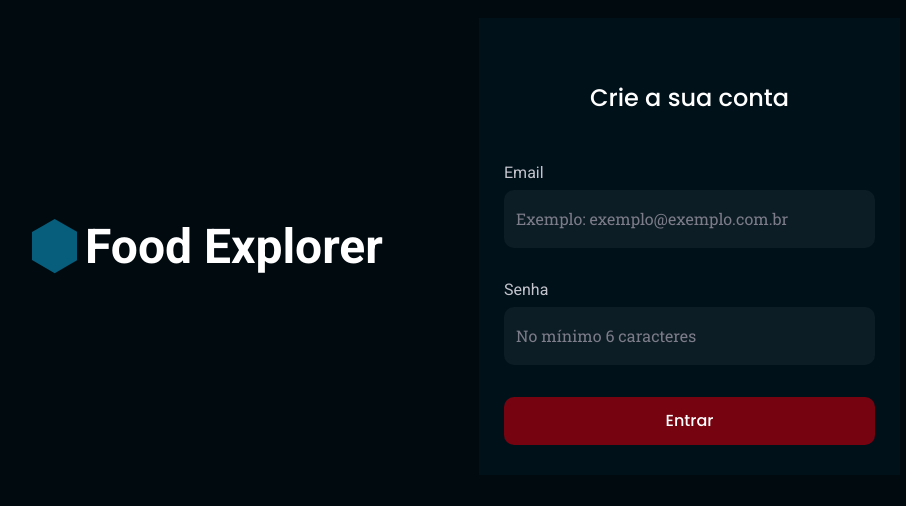
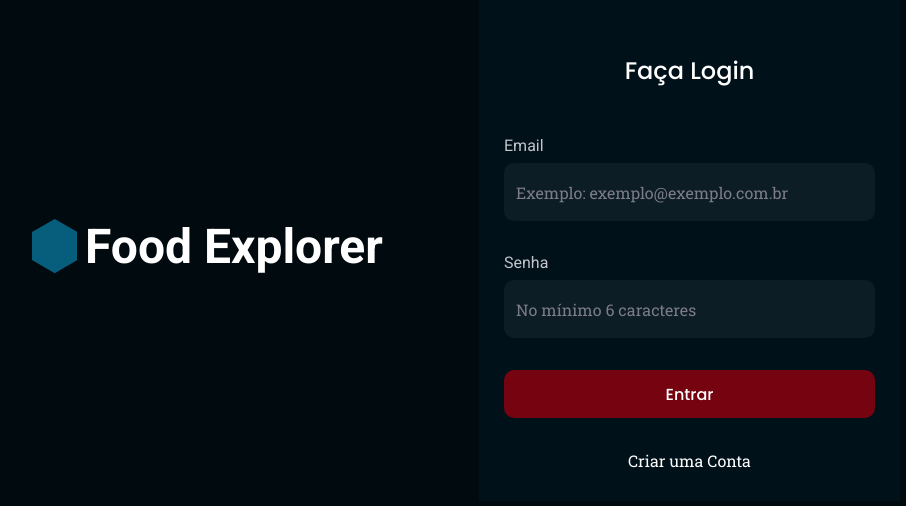
Before and after one commit to AdrielKlem/food-explorer-frontend, a React (Vite) app: page / in a window 1280 px wide. Shown: the part 154-660 px from the top of the page, without its empty margins (174-1080 px from the left). Built offline with nearby package versions, Linux system fonts and the light colour scheme.

Commit message:
add link in SignIn

```diff
--- a/src/components/Input/styles.js
+++ b/src/components/Input/styles.js
@@ -20,6 +20,8 @@ export const Container = styled.div`
         border: 0;
         border-radius: 1rem;
 
+        font-size: clamp(0.8rem, 1vw + 0.8rem, 1.6rem);
+
         &::placeholder {
             color: ${({ theme }) => theme.COLORS.LIGHT_500};
         }
--- a/src/pages/SignIn/index.jsx
+++ b/src/pages/SignIn/index.jsx
@@ -3,6 +3,8 @@ import { Container, Form } from "./styles"
 import { Logo } from "../../components/Logo"
 import { Input } from "../../components/Input"
 import { Button } from "../../components/Button"
+
+import { Link } from "react-router-dom"
 
 export function SignIn() {
   return (
@@ -10,7 +12,7 @@ export function SignIn() {
       <Logo />
 
       <Form>
-        <h2>Crie a sua conta</h2>
+        <h2>Faça Login</h2>
         <Input
           name={"Email"}
           placeholder={"Exemplo: exemplo@exemplo.com.br"}
@@ -22,6 +24,10 @@ export function SignIn() {
         <Button
           title={"Entrar"}
         />
+
+        <Link to="/">
+          Criar uma Conta
+        </Link>
       </Form>
     </Container>
   )
--- a/src/pages/SignIn/styles.js
+++ b/src/pages/SignIn/styles.js
@@ -8,8 +8,7 @@ export const Container = styled.div`
         align-items: stretch;
         flex-direction: column;
 
-        max-width: 48rem;
-        margin: 10rem auto;
+        margin: 8rem auto;
         padding: 0 clamp(4rem, 1vw + 2rem, 6rem);
     }
 
@@ -32,31 +31,24 @@ export const Form = styled.form`
     justify-content: center;
     gap: 3.2rem;
 
+    a {
+        font-size: 1.6rem;
+        color: ${({ theme }) => theme.COLORS.LIGHT_100};
+
+        cursor: pointer;
+
+        transition: color 0.2s;
+
+        &:hover {
+            color: ${({ theme }) => theme.COLORS.CAKE_200};
+        }
+    }
 
     @media (max-width: 700px) {
-    margin-top: 6.4rem;
+        margin-top: 6.4rem;
 
         > h2 {
             display: none;
-        }
-    }
-
-    > p {
-        font-size: 1.6rem;
-        color: ${({ theme }) => theme.COLORS.LIGHT_100};
-    }
-
-    > a {
-        margin-top: 4.8rem;
-        color: ${({ theme }) => theme.COLORS.PINK};
-
-        display: flex;
-        align-items: center;
-        justify-content: center;
-        gap: 8px;
-
-        > svg {
-            font-size: 32px;
         }
     }
 
```
